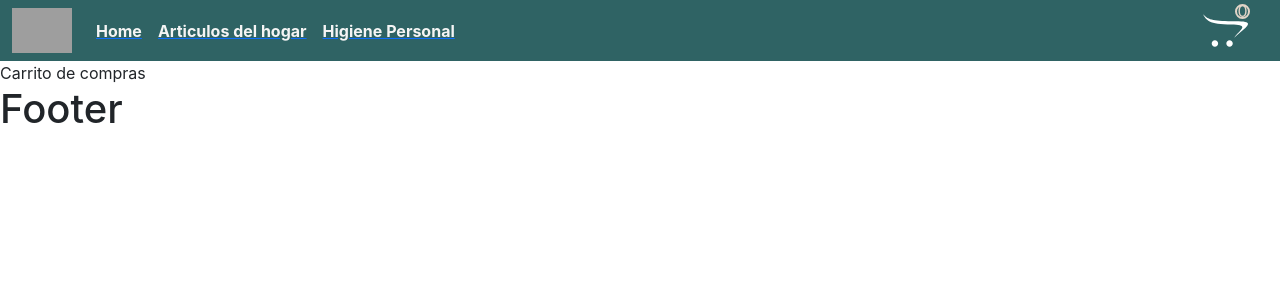
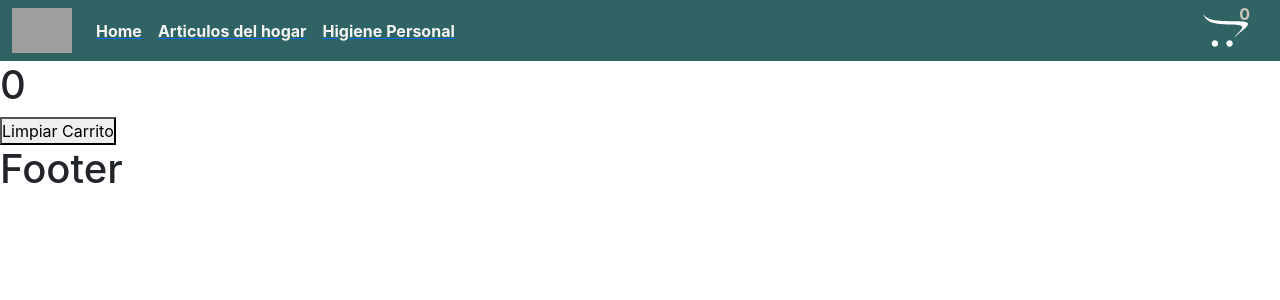
Before and after one commit to garcia717/tienda-viva, a React (Create React App) app: page /Cart in a window 1280 px wide. Shown: the top 300 px of the page. Built offline with nearby package versions, Linux system fonts and the light colour scheme; grey boxes are pictures that could not be loaded.

Commit message:
"JASON Data Base  y context"

```diff
--- a/package.json
+++ b/package.json
@@ -11,7 +11,9 @@
     "@testing-library/jest-dom": "^5.16.5",
     "@testing-library/react": "^13.4.0",
     "@testing-library/user-event": "^13.5.0",
+    "axios": "^1.3.4",
     "bootstrap": "^5.2.3",
+    "json-server": "^0.17.2",
     "react": "^18.2.0",
     "react-bootstrap": "^2.7.2",
     "react-dom": "^18.2.0",
@@ -24,7 +26,8 @@
     "start": "react-scripts start",
     "build": "react-scripts build",
     "test": "react-scripts test",
-    "eject": "react-scripts eject"
+    "eject": "react-scripts eject",
+    "server": "json-server --watch src/api/db.json --port 5000"
   },
   "eslintConfig": {
     "extends": [
--- a/src/App.js
+++ b/src/App.js
@@ -5,13 +5,16 @@ import Navbarr  from "./Components/Navbarr/Navbarr";
 import {BrowserRouter, Route, Routes } from "react-router-dom"
 import Cart from "./Components/Cart/Cart";
 import Login from "./Components/Login/Login";
-import ItemDetailContainer from "./Components/ItemDetailContainer.jsx/ItemDetailContainer";
+import ItemDetailContainer from "./Components/ItemDetailContainer/ItemDetailContainer";
+import Form from "./Components/Form/Form";
+import CartContextProvider from "./context/CartContext";
 
 
 function App() {
   return (
 
     <BrowserRouter>
+    <CartContextProvider>
       <Navbarr />
       <Routes>
         <Route path="/" element={<ItemListContainer />}/>
@@ -19,9 +22,11 @@ function App() {
         <Route path="/Cart" element={<Cart/>}/>
         <Route path="/Login" element={<Login/>}/>
         <Route path="/itemDetail/:id" element={<ItemDetailContainer />} />
+        <Route path="/form" element ={<Form />}/>
         <Route path="*" element={<h1>error 404: not found</h1>}/>
       </Routes>
       <Footer />
+    </CartContextProvider>
     </BrowserRouter>
 
 
--- a/src/Components/Cart/Cart.jsx
+++ b/src/Components/Cart/Cart.jsx
@@ -1,9 +1,26 @@
-import React from 'react'
+import React, { useContext } from "react";
+import {CartContext} from "../../context/CartContext";
 
 const Cart = () => {
+  const { cart, clearCart, getTotalPrice } = useContext(CartContext);
+  const totalPrice = getTotalPrice()
+
   return (
-    <div>Carrito de compras</div>
-  )
-}
+    <div >
+      {
+        cart.map((element)=>{
+          return <div key={element.id}>
+             <h1>{element.title}</h1>
+             <img src={element.img} alt="" />
+             <h2> {element.price} </h2>
+             <h3>{element.quantity}</h3>
+          </div>
+        })
+      }
+      <h1>{totalPrice}</h1>
+      <button onClick={clearCart}>Limpiar Carrito</button>
+    </div>
+  );
+};
 
-export default Cart
+export default Cart;
--- a/src/Components/CartWidget/CartWidget.jsx
+++ b/src/Components/CartWidget/CartWidget.jsx
@@ -1,13 +1,21 @@
 import { FaOpencart } from "react-icons/fa";
 import { Link } from "react-router-dom";
 import styles  from "./CartWidget.module.css";
+import { useContext } from "react";
+import {CartContext} from "../../context/CartContext";
+
 const CartWidget = () => {
+
+  const {getTotalQuantity} = useContext(CartContext)
+
+  const total = getTotalQuantity()
+
   return (
     <Link to="/Cart">
     <div className={styles.containerCart}>
       <FaOpencart color="white" size={45} title="Carrito de Compra" />
       <div className={styles.bubbleCounter}>
-          <span>0</span>
+          <span>{total}</span>
       </div>
     </div>
     </Link>
--- a/src/Components/CartWidget/CartWidget.module.css
+++ b/src/Components/CartWidget/CartWidget.module.css
@@ -4,16 +4,16 @@
     justify-content: center;
     align-items: center;
     position: relative;
-    color: #e1d4c7;
+    color: #d1c6ba;
 }
 .bubbleCounter{
-    width: 15px;
-    height: 15px;
-    border: 2px solid #e1d4c7;
+    width: 20x;
+    height: 20px;
     border-radius: 50%;
     position: absolute;
-    top: -10%;
+    top: -8%;
     right: 30px;
+    font-weight: bolder;
     display: flex;
     justify-content: center;
     align-items: center;
--- /dev/null
+++ b/src/Components/Form/Form.jsx
@@ -0,0 +1,43 @@
+import { useState } from "react";
+
+const Form = () => {
+  const { userData, setUserData } = useState({
+    name: "",
+    email: "",
+    password: "",
+  });
+  const handleChange = (e) => {
+    setUserData({ ...userData, [e.target.name]: e.target.value });
+  };
+  const handleSubmit = (e) => {
+    e.preventDefault();
+    console.log(userData);
+  };
+  return (
+    <div>
+      <form onSubmit={handleSubmit}>
+        <input
+          placeholder="Ingrese su nombre"
+          type="text"
+          name="name"
+          onChange={handleChange}
+        />
+        <input
+          placeholder="Ingrese su E-mail"
+          type="text"
+          name="email"
+          onChange={handleChange}
+        />
+        <input
+          placeholder="Ingrese su Contraseña"
+          type="text"
+          name="password"
+          onChange={handleChange}
+        />
+        <button type="submit" >Enviar</button>
+      </form>
+    </div>
+  );
+};
+
+export default Form;
--- a/src/Components/ItemDetailContainer.jsx/ItemDetailContainer.jsx
+++ /dev/null
@@ -1,22 +0,0 @@
-import React from 'react'
-import {useParams} from "react-router-dom"
-import {products} from '../../productsMock'
-import ItemCount from '../ItemCount/ItemCount';
-
-const ItemDetailContainer = () => {
-    const {id}=useParams();
-    const productSelected = products.find((element)=> element.id === Number(id));
-    const onAdd = (cantidad)=>{
-        console.log(`se agrego al carrito ${cantidad} productos `)
-      }
-  return (
-    <div>
-        <h1>{productSelected.title}</h1>
-        <img src="https://res.cloudinary.com/dkpm1gaqm/image/upload/v1677433549/Tienda%20Viva/qjhtvcky3jrojs3sx8po.jpg" alt="" />
-        <h2>Precio: $ {productSelected.price}</h2>
-        <ItemCount stock={productSelected.stock} onAdd={onAdd}/>
-    </div>
-  )
-}
-
-export default ItemDetailContainer
--- a/src/Components/ItemDetailContainer/ItemDetailContainer.jsx
+++ b/src/Components/ItemDetailContainer/ItemDetailContainer.jsx
@@ -1,8 +1,30 @@
-import React from 'react'
+import { useContext } from 'react'
+import {useParams} from "react-router-dom"
+import {CartContext} from '../../context/CartContext';
+import {products} from '../../productsMock'
+import ItemCount from '../ItemCount/ItemCount';
 
 const ItemDetailContainer = () => {
+    const {id}=useParams();
+
+    const {addToCart} = useContext(CartContext)
+
+    const productSelected = products.find((element)=> element.id === Number(id));
+
+    const onAdd = (cantidad)=>{
+      let product = {...productSelected, quantity: cantidad
+      }
+      addToCart(product)
+    }
+
+
   return (
-    <div>ItemDetailContainer</div>
+    <div>
+        <h1>{productSelected.title}</h1>
+        <img src={productSelected.img} alt="" />
+        <h2>Precio: $ {productSelected.price}</h2>
+        <ItemCount stock={productSelected.stock} onAdd={onAdd}/>
+    </div>
   )
 }
 
--- /dev/null
+++ b/src/api/db.json
@@ -0,0 +1,82 @@
+{
+  "products": [
+    {
+      "id": 1,
+      "title": "Set Jabones",
+      "price": 100,
+      "stock": 10,
+      "description": "Set de 5 jabones variados",
+      "category": "Higiene Personal",
+      "img": "https://res.cloudinary.com/dkpm1gaqm/image/upload/v1677433549/Tienda%20Viva/qjhtvcky3jrojs3sx8po.jpg"
+    },
+
+    {
+      "id": 2,
+      "title": "Esponja Luffa",
+      "price": 200,
+      "stock": 10,
+      "description": "Esponja exfolidora",
+      "category": "Higiene Personal",
+      "img": "https://res.cloudinary.com/dkpm1gaqm/image/upload/v1677433549/Tienda%20Viva/qjhtvcky3jrojs3sx8po.jpg"
+    },
+    {
+      "id": 3,
+      "title": "Cepillos de dientes, de bambú",
+      "price": 50,
+      "stock": 10,
+      "description": "Cepillo de dientes Bio-degradable",
+      "category": "Higiene Personal",
+      "img": "https://res.cloudinary.com/dkpm1gaqm/image/upload/v1677433549/Tienda%20Viva/qjhtvcky3jrojs3sx8po.jpg"
+    },
+
+    {
+      "id": 4,
+      "title": "Peine común de bambú",
+      "price": 20,
+      "stock": 10,
+      "description": "Peine para el cabello hecho por artesanos locales",
+      "category": "Higiene Personal",
+      "img": "https://res.cloudinary.com/dkpm1gaqm/image/upload/v1677433549/Tienda%20Viva/qjhtvcky3jrojs3sx8po.jpg"
+    },
+
+    {
+      "id": 5,
+      "title": "Lavavasos en fibra natural",
+      "price": 5,
+      "stock": 10,
+      "description": "Lavavasos en fibra biodegradable hecho por artesanos locales",
+      "category": "Articulos del hogar",
+      "img": "https://res.cloudinary.com/dkpm1gaqm/image/upload/v1677433549/Tienda%20Viva/qjhtvcky3jrojs3sx8po.jpg"
+    },
+
+    {
+      "id": 6,
+      "title": "Toallas de cocina reutilizables",
+      "price": 70,
+      "stock": 10,
+      "description": "Set de 5 toallas de cocina",
+      "category": "Articulos del hogar",
+      "img": "https://res.cloudinary.com/dkpm1gaqm/image/upload/v1677433549/Tienda%20Viva/qjhtvcky3jrojs3sx8po.jpg"
+    },
+
+    {
+      "id": 7,
+      "title": "Set de utensilios",
+      "price": 150,
+      "stock": 10,
+      "description": "Set de utensilios de bambu hechos por artesanos locales",
+      "category": "Articulos del hogar",
+      "img": "https://res.cloudinary.com/dkpm1gaqm/image/upload/v1677433549/Tienda%20Viva/qjhtvcky3jrojs3sx8po.jpg"
+    },
+
+    {
+      "id": 8,
+      "title": "Bandejas",
+      "price": 125,
+      "stock": 10,
+      "description": "Set de bandejas de bambu hechas por artesanos locales",
+      "category": "Articulos del hogar",
+      "img": "https://res.cloudinary.com/dkpm1gaqm/image/upload/v1677433549/Tienda%20Viva/qjhtvcky3jrojs3sx8po.jpg"
+    }
+  ]
+}
--- /dev/null
+++ b/src/context/CartContext.jsx
@@ -0,0 +1,67 @@
+import { createContext, useState } from "react";
+
+export const CartContext = createContext();
+
+const CartContextProvider = ({ children }) => {
+  const [cart, setCart] = useState([]);
+
+  const addToCart = (product) => {
+    let exist = isInCart(product.id);
+    if (exist) {
+      let newCart = cart.map((element) => {
+        if (element.id === product.id) {
+          return {
+            ...element,
+            quantity: element.quantity + product.quantity,
+          };
+        } else {
+          return element;
+        }
+      });
+      setCart(newCart);
+    } else {
+      setCart([...cart, product]);
+    }
+  };
+
+  const isInCart = (id) => {
+    return cart.some((element) => element.id === id);
+  };
+
+  const clearCart = () => {
+    setCart([]);
+  };
+
+  const getTotalQuantity = () => {
+
+    return cart.reduce( (acc, element)=>{
+      return acc + element.quantity
+    } , 0 )
+
+  };
+
+  const getTotalPrice = () => {
+    let totalPrice = cart.reduce((acc, element) => {
+      return acc + element.quantity * element.price;
+    }, 0);
+
+    return totalPrice;
+  };
+
+  let data = {
+    cart,
+    addToCart,
+    setCart,
+    clearCart,
+    getTotalQuantity,
+    getTotalPrice
+  };
+
+
+
+  return <CartContext.Provider value={data}>
+    {children}
+    </CartContext.Provider>;
+};
+
+export default CartContextProvider;
```
Also changed, not shown: 1 other file (tests, documents, lock files or other folders).
